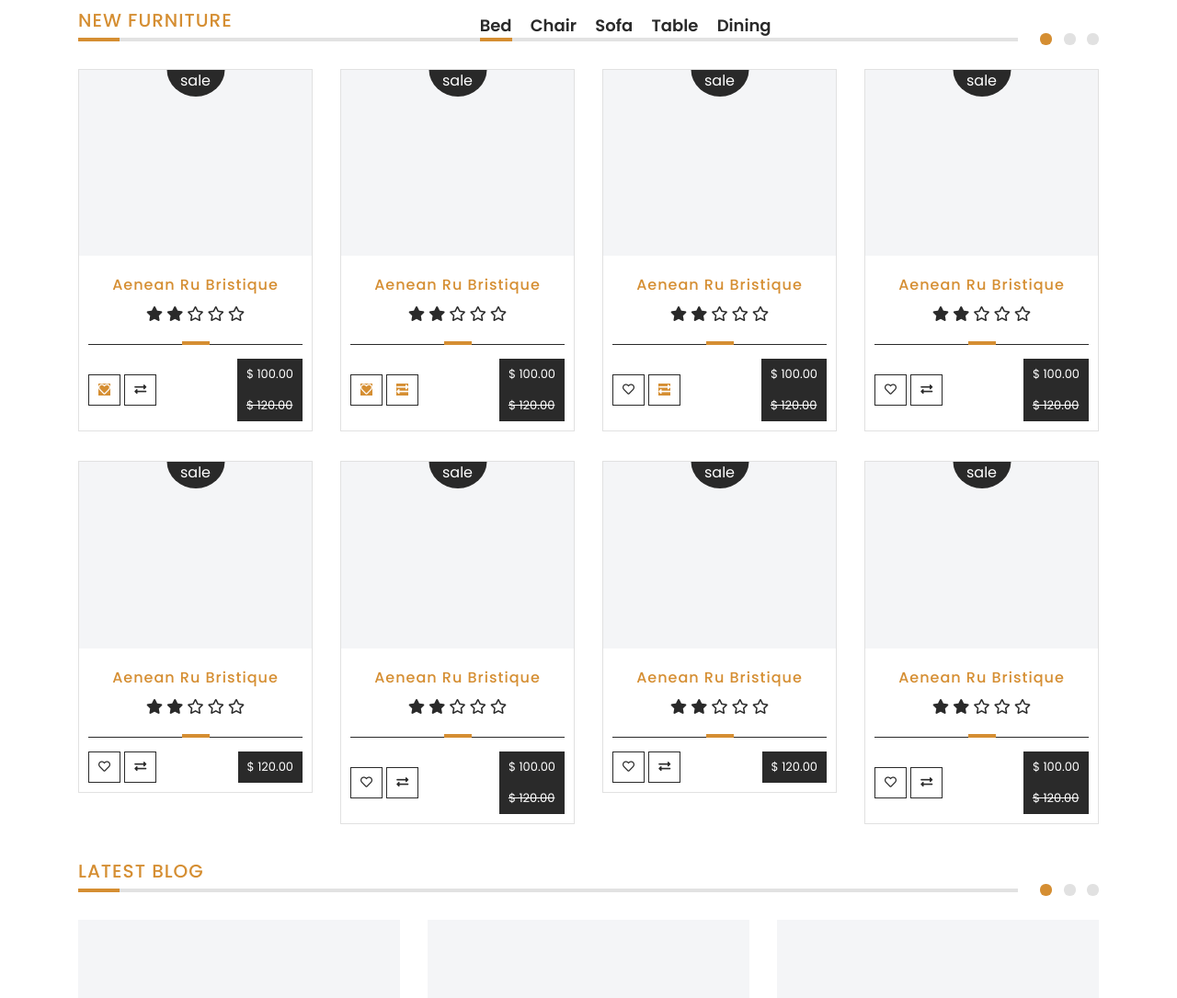
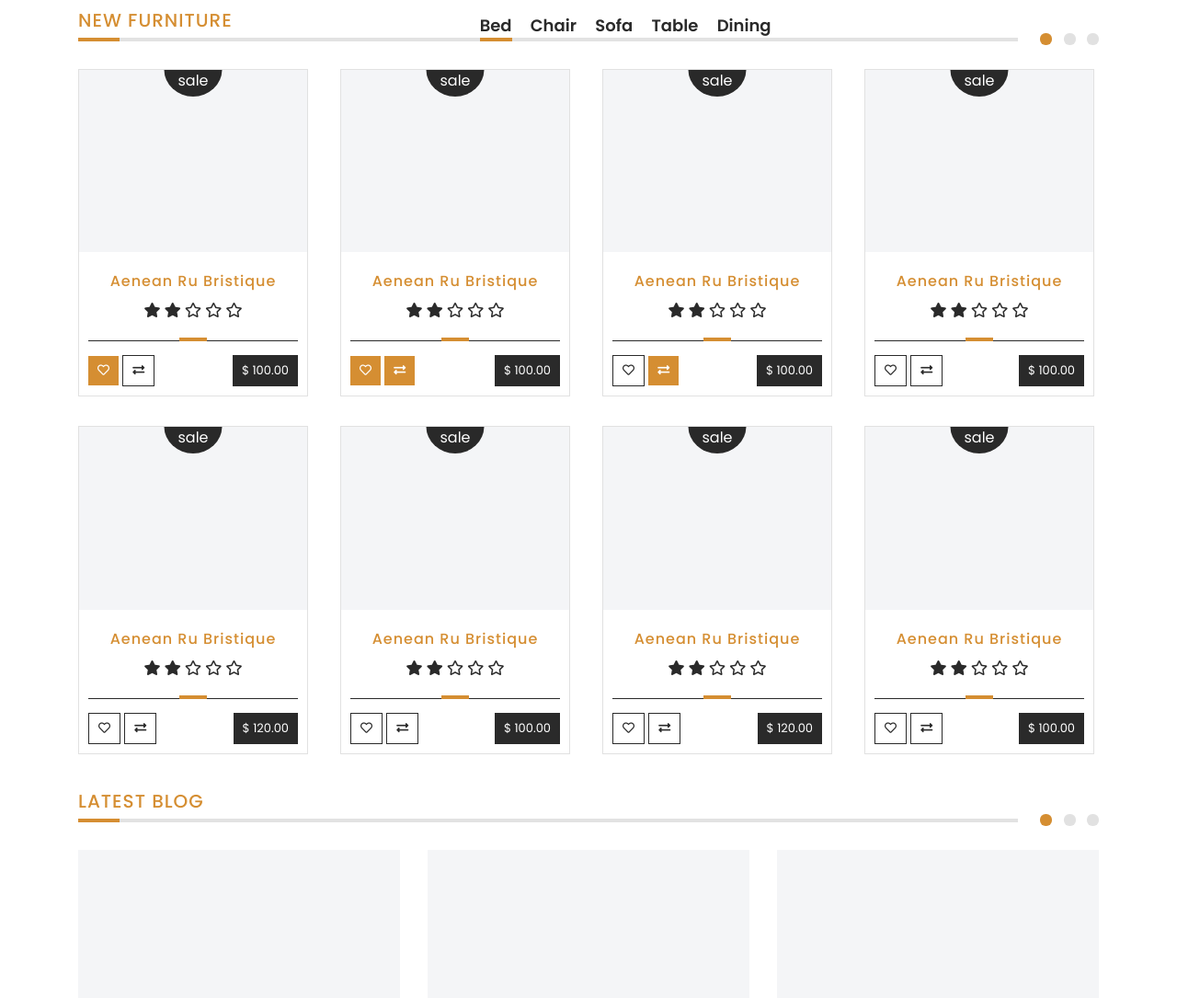
Before and after one commit to mjurkowski/WDP-1906-03, a website built with Parcel: page src/index.html in a window 1280 px wide. Shown: the part 600-1685 px from the top of the page at 92% size. Built offline with nearby package versions, Linux system fonts and the light colour scheme.

Commit message:
Add class active to buttons

```diff
--- a/src/partials/50_section-products.html
+++ b/src/partials/50_section-products.html
@@ -43,12 +43,13 @@
           <div class="line"></div>
           <div class="actions">
             <div class="outlines">
-              <a href="#" class="btn-outline"><i class="far fa-heart active"></i></a>
+              <a href="#" class="btn-outline active"
+                ><i class="far fa-heart active"></i
+              ></a>
               <a href="#" class="btn-outline"><i class="fas fa-exchange-alt"></i></a>
             </div>
             <div class="price">
               <div class="btn-main-small no-hover">$ 100.00</div>
-              <div class="btn-main-small no-hover"><s>$ 120.00</s></div>
             </div>
           </div>
         </div>
@@ -74,12 +75,15 @@
           <div class="line"></div>
           <div class="actions">
             <div class="outlines">
-              <a href="#" class="btn-outline"><i class="far fa-heart active"></i></a>
-              <a href="#" class="btn-outline"><i class="fas fa-exchange-alt active"></i></a>
+              <a href="#" class="btn-outline active"
+                ><i class="far fa-heart active"></i
+              ></a>
+              <a href="#" class="btn-outline active"
+                ><i class="fas fa-exchange-alt active"></i
+              ></a>
             </div>
             <div class="price">
               <div class="btn-main-small no-hover">$ 100.00</div>
-              <div class="btn-main-small no-hover"><s>$ 120.00</s></div>
             </div>
           </div>
         </div>
@@ -106,11 +110,12 @@
           <div class="actions">
             <div class="outlines">
               <a href="#" class="btn-outline"><i class="far fa-heart"></i></a>
-              <a href="#" class="btn-outline"><i class="fas fa-exchange-alt active"></i></a>
+              <a href="#" class="btn-outline active"
+                ><i class="fas fa-exchange-alt active"></i
+              ></a>
             </div>
             <div class="price">
               <div class="btn-main-small no-hover">$ 100.00</div>
-              <div class="btn-main-small no-hover"><s>$ 120.00</s></div>
             </div>
           </div>
         </div>
@@ -141,7 +146,6 @@
             </div>
             <div class="price">
               <div class="btn-main-small no-hover">$ 100.00</div>
-              <div class="btn-main-small no-hover"><s>$ 120.00</s></div>
             </div>
           </div>
         </div>
@@ -200,7 +204,6 @@
             </div>
             <div class="price">
               <div class="btn-main-small no-hover">$ 100.00</div>
-              <div class="btn-main-small no-hover"><s>$ 120.00</s></div>
             </div>
           </div>
         </div>
@@ -259,7 +262,6 @@
             </div>
             <div class="price">
               <div class="btn-main-small no-hover">$ 100.00</div>
-              <div class="btn-main-small no-hover"><s>$ 120.00</s></div>
             </div>
           </div>
         </div>
--- a/src/sass/components/_button.scss
+++ b/src/sass/components/_button.scss
@@ -28,11 +28,6 @@
   color: #2a2a2a;
   font-size: 13px;
   line-height: 22px;
-    .active {
-      background-color: $primary !important;
-      color: #ffffff !important;
-      border: none !important;
-    }
 
   &:hover {
     background-color: $primary;
--- a/src/sass/components/_product-box.scss
+++ b/src/sass/components/_product-box.scss
@@ -2,6 +2,7 @@
   background-color: #ffffff;
   border: 1px solid #e1e1e1;
   margin-bottom: 2rem;
+  width: 250px;
 
   .photo {
     position: relative;
@@ -83,10 +84,8 @@
     align-items: center;
   }
 }
-.product-box:hover {
-  .buttons {
-    a {
-      display: inline-block;
-    }
-  }
+.outlines .active {
+  background-color: $primary;
+  color: #ffffff;
+  border: none;
 }
```
